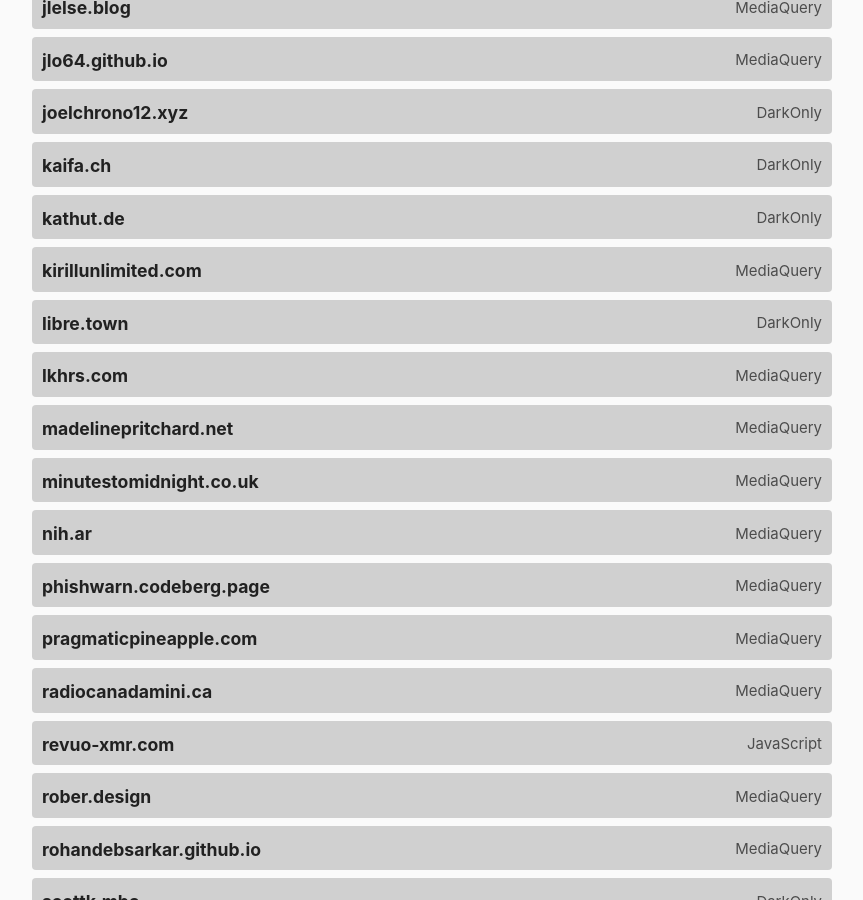
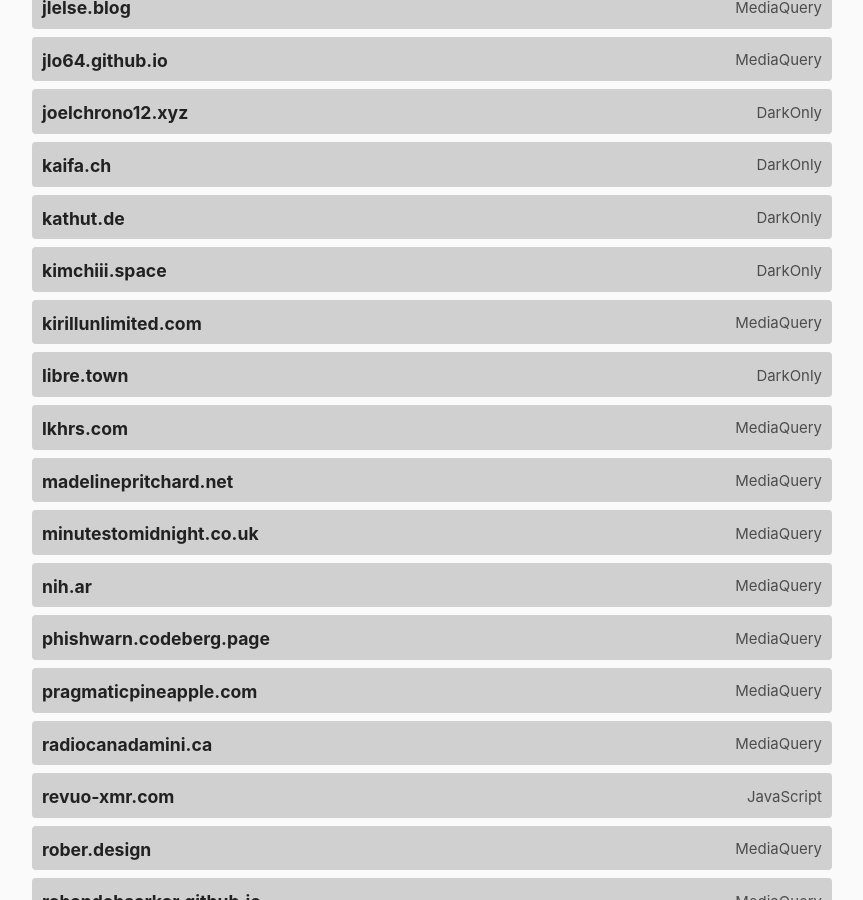
Before and after one commit to katherinek727/darktheme.club, a Jekyll site: the page built from index.md, in a window 1280 px wide and 900 px high, scrolled down 2900 px. Shown: the whole window, without its empty margins (208-1071 px from the left). Built offline with Jekyll 4.4.1, drawn with Linux system fonts in a browser that asks for light colours.

Commit message:
Add `kimchiii.space` to the list

```diff
--- a/_data/sites.yml
+++ b/_data/sites.yml
@@ -233,6 +233,11 @@
   method: darkonly
   last_checked: 2023-04-16
 
+- domain: kimchiii.space
+  url: https://kimchiii.space/
+  method: darkonly
+  last_checked: 2023-09-08
+
 - domain: kirillunlimited.com
   url: https://kirillunlimited.com
   method: mediaquery
```
